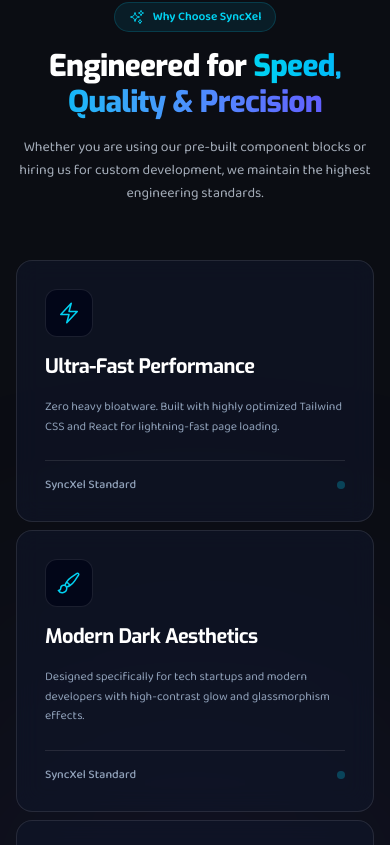
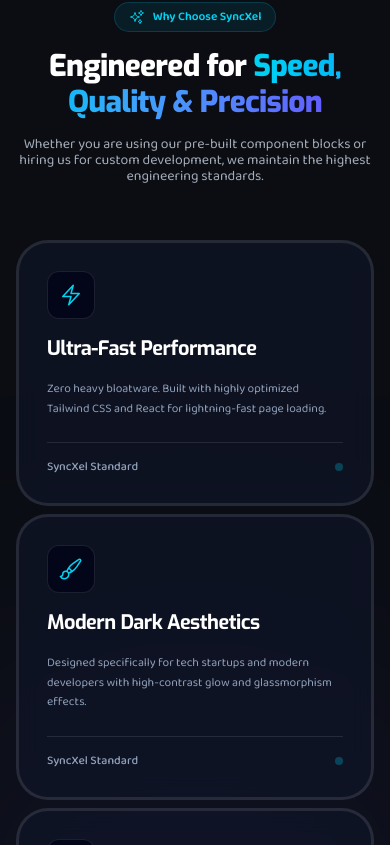
Before and after one commit to lakshan-beast/SyncXel, a React (Vite) app: page / in a window 390 px wide. Shown: the part 4739-5584 px from the top of the page. Built offline with nearby package versions, Linux system fonts and the light colour scheme.

Commit message:
fix: update Features component styling for improved layout and readability

```diff
--- a/src/components/WhyChoose.jsx
+++ b/src/components/WhyChoose.jsx
@@ -190,7 +190,7 @@ export default function Features() {
             </span>
           </h2>
 
-          <p className="text-slate-300/80 text-sm sm:text-base leading-relaxed max-w-2xl mx-auto">
+          <p className="text-slate-300/80 text-sm sm:text-base  leading-4 md:leading-relaxed max-w-2xl mx-auto">
             Whether you are using our pre-built component blocks or hiring us
             for custom development, we maintain the highest engineering
             standards.
@@ -202,7 +202,7 @@ export default function Features() {
           {features.map((feature, idx) => (
             <div
               key={idx}
-              className="group relative p-7 rounded-2xl bg-slate-900/60 border border-white/10 hover:border-cyan-500/50 hover:shadow-xl hover:shadow-cyan-500/10 hover:-translate-y-1 transition-all duration-300 backdrop-blur-md flex flex-col justify-between">
+              className="group relative p-7 rounded-4xl bg-slate-900/60 border-3 border-white/10 hover:border-cyan-500/50 hover:shadow-xl hover:shadow-cyan-500/10 hover:-translate-y-1 transition-all duration-300 backdrop-blur-md flex flex-col justify-between">
               <div className="space-y-4">
                 {/* Icon Box */}
                 <div className="w-12 h-12 rounded-xl bg-slate-950 border border-white/10 flex items-center justify-center group-hover:scale-110 group-hover:border-cyan-500/40 transition-all duration-300">
```
